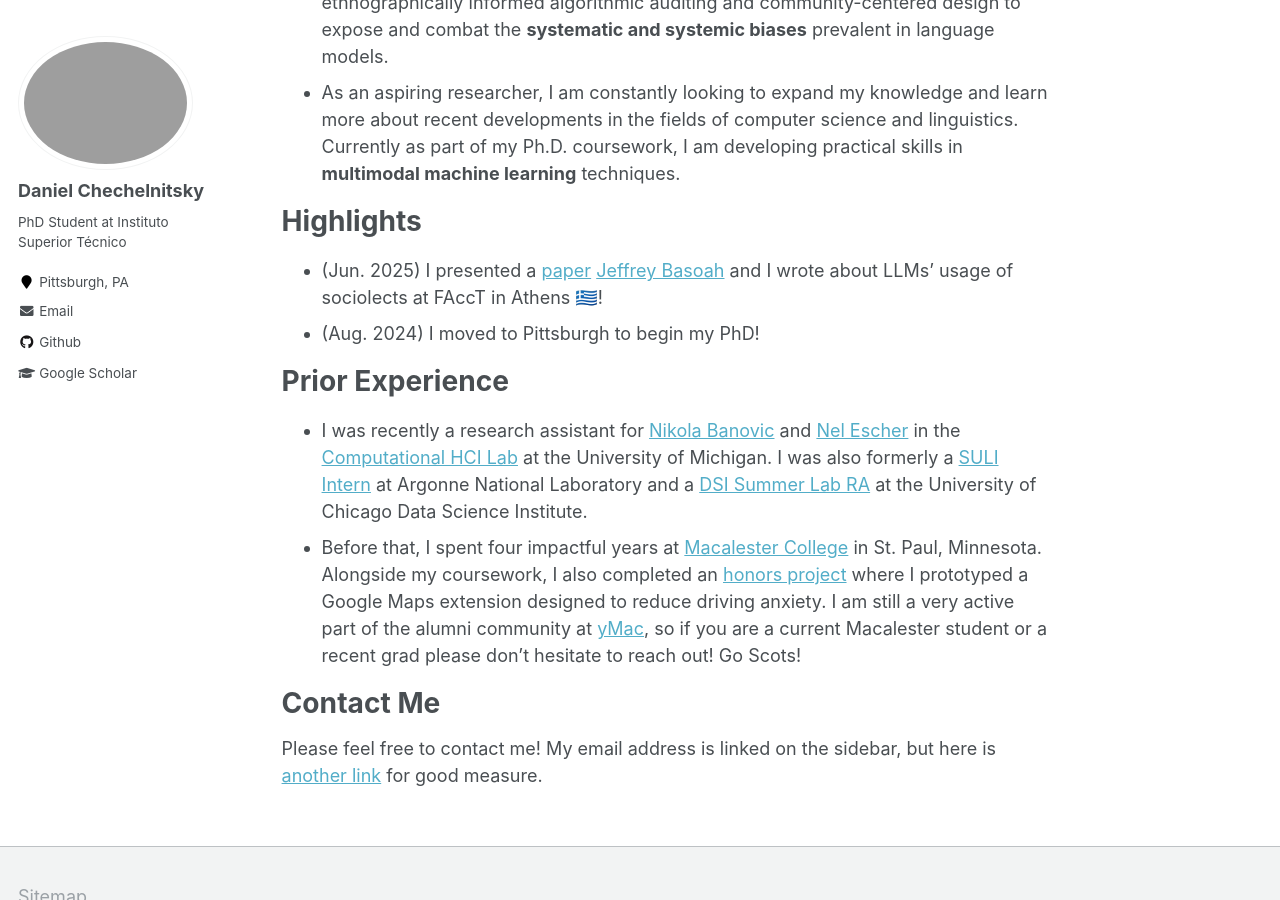
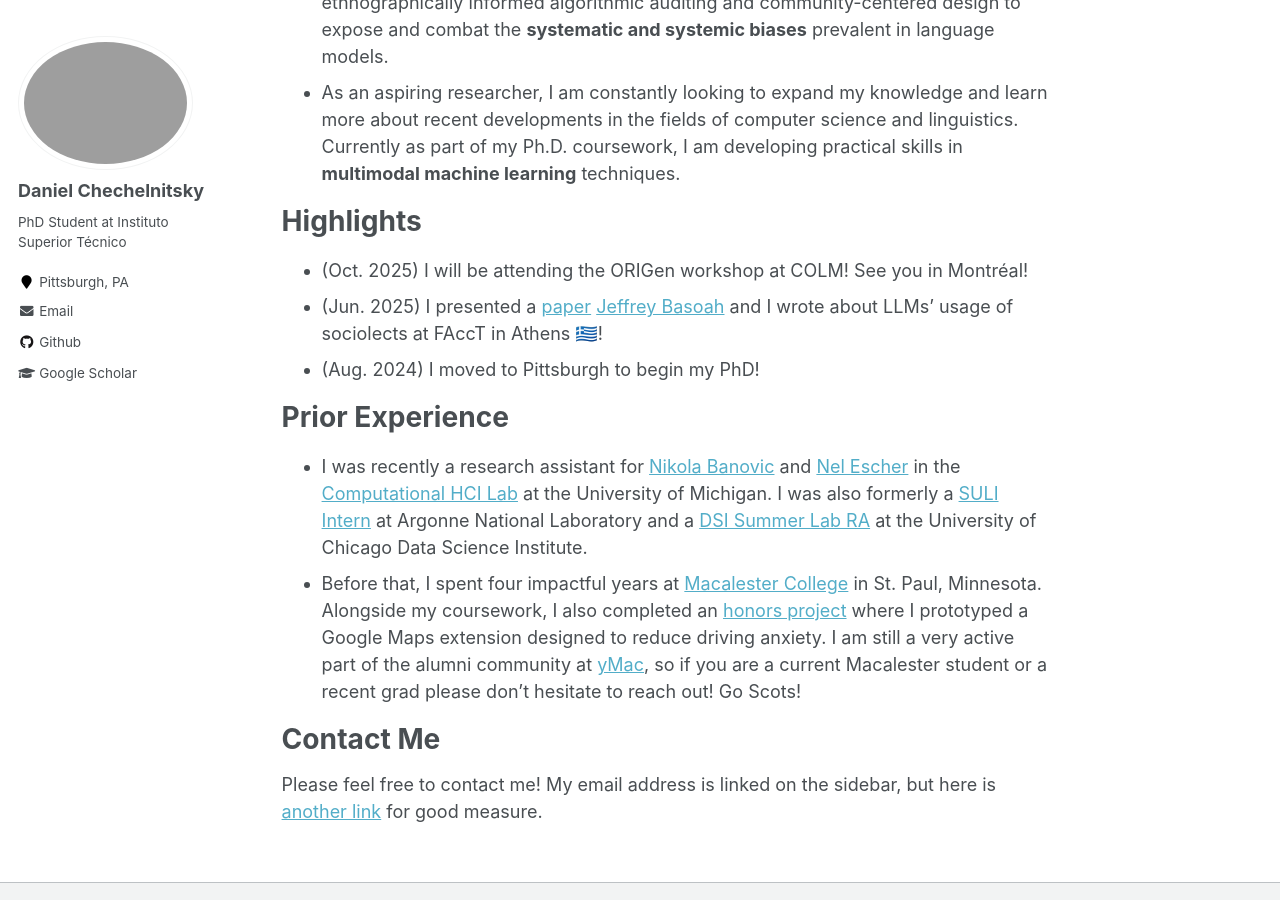
Before and after one commit to chechelnitskd/chechelnitskd.github.io, a Jekyll site: the page built from _pages/about.md, in a window 1280 px wide and 900 px high, scrolled down 624 px. Built offline with Jekyll 4.4.1, drawn with Linux system fonts in a browser that asks for light colours.

Commit message:
Update about.md

```diff
--- a/_pages/about.md
+++ b/_pages/about.md
@@ -20,6 +20,7 @@ Hi, I'm Dan! Here is some information about me:
 - As an aspiring researcher, I am constantly looking to expand my knowledge and learn more about recent developments in the fields of computer science and linguistics. Currently as part of my Ph.D. coursework, I am developing practical skills in **multimodal machine learning** techniques.
 
 # Highlights
+- (Oct. 2025) I will be attending the ORIGen workshop at COLM! See you in Montréal!
 - (Jun. 2025) I presented a [paper](https://arxiv.org/abs/2505.05660) [Jeffrey Basoah](https://jeffreybasoah.github.io/) and I wrote about LLMs' usage of sociolects at FAccT in Athens 🇬🇷!
 - (Aug. 2024) I moved to Pittsburgh to begin my PhD!
 
```
